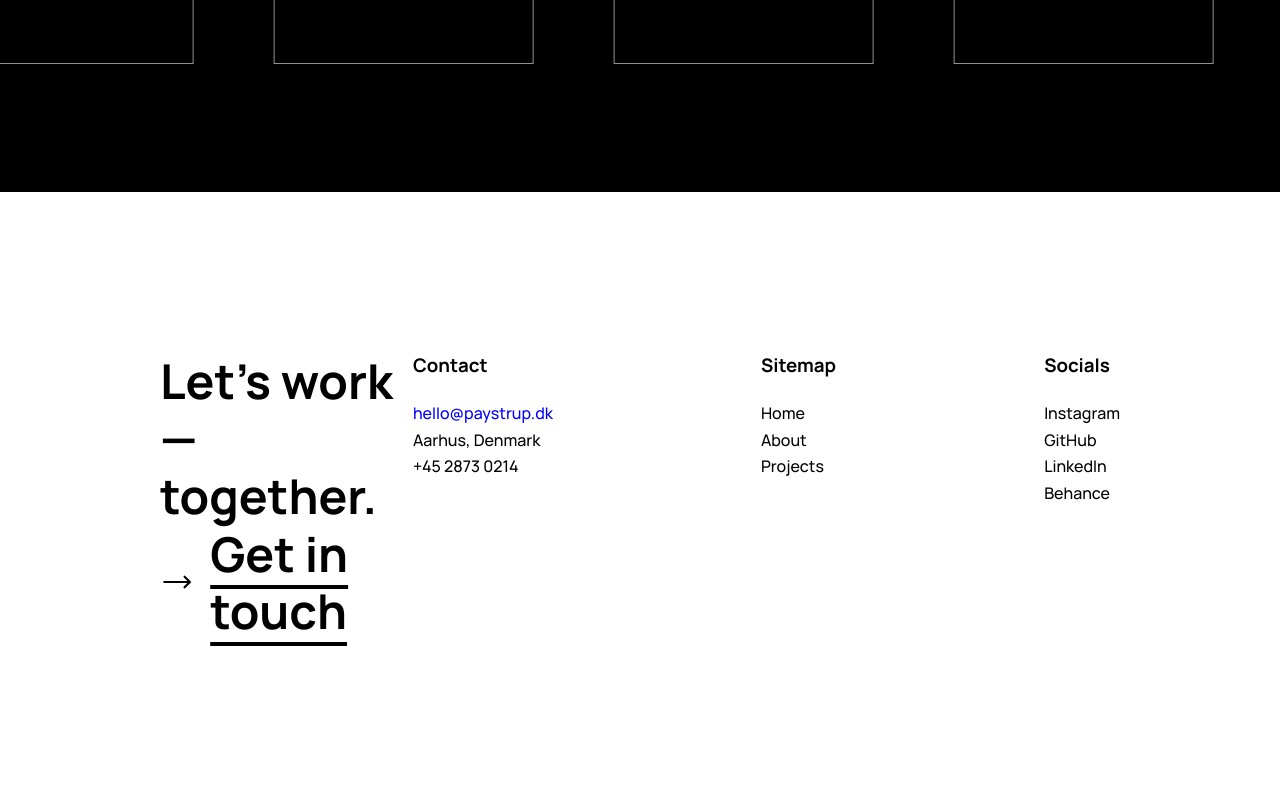
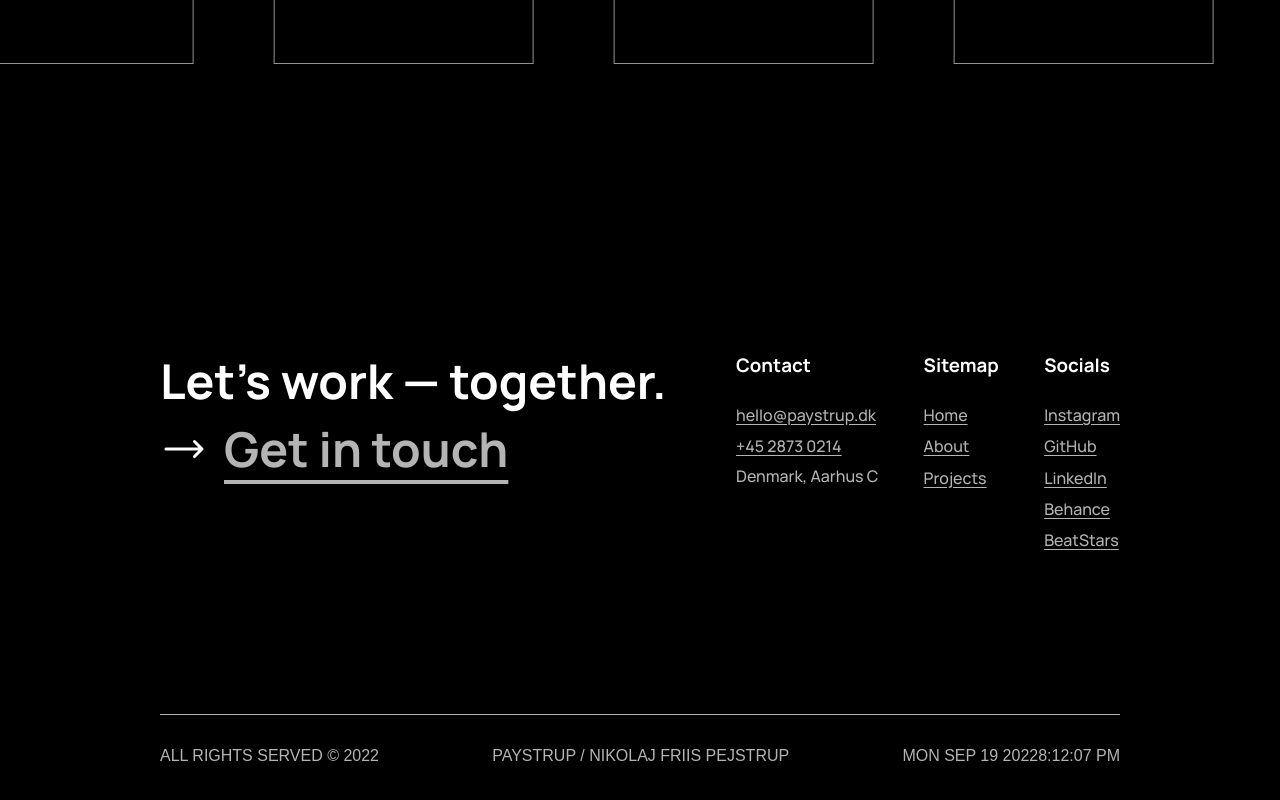
Before and after one commit to paystrup/3sem-exam-portfolio, a React (Create React App) app: page / in a window 1280 px wide. Shown: the part 2376-3176 px from the top of the page. Before the commit the page ends 3128 px from the top, so only its background shows below. Built offline with nearby package versions, Linux system fonts and the light colour scheme; no server answers.

Commit message:
footer fixed

```diff
--- a/src/App.css
+++ b/src/App.css
@@ -166,10 +166,18 @@ a{
   text-decoration: none;
   border-radius: 50%;
   opacity: 0.5;
+  transition: 1s ease;
 }
 
 .scrollToTop svg{
   height: 30px;
+}
+
+.scrollToTop button:hover{
+  background-color: white;
+  opacity: 0.8;
+  color: black;
+  transition: 0.3s ease;
 }
 
 nav{
@@ -545,18 +553,35 @@ nav ul a:hover{
 
 /*--------------------- footer ---------------------*/
 footer{
-  display: flex;
-  justify-content: space-between;
   padding-top: 10rem;
   padding-left: 10rem;
   padding-right: 10rem;
-  padding-bottom: 25rem;
-  height: 50vh;
+  padding-bottom: 5rem;
+  background-color: black;
+  color: white;
 }
 
 .footerRight{
   display: flex;
-  gap: 13rem;
+  width: 40%;
+  justify-content: space-between;
+}
+
+.footerTop{
+  display: flex;
+  justify-content: space-between;
+  padding-bottom: 10rem;
+}
+
+.footerBottom{
+  display: flex;
+  justify-content: space-between;
+  padding-top: 2rem;
+}
+
+.footerBottom p{
+  color: var(--darkgrey);
+
 }
 
 footer h2{
@@ -578,32 +603,31 @@ footer h3{
   flex-direction: column;
   gap: 0.3rem;
   list-style-type: none;
+  color: var(--darkgrey);
 }
 
 .footerCTA svg{
   height: 3rem;
+  color: white;
 }
 
 .footerCTA a{
+  color: var(--darkgrey);
   display: flex;
   align-items: center;
   gap: 1rem;
   font-size: 3rem;
   font-weight: 800;
-  line-height: 1.2;
+  line-height: 1.66;
   text-underline-offset: 0.8rem;
-  color: black;
   text-decoration: underline;
-
 }
 
 .footerLinks a{
-  text-decoration: none;
-  color: black;
-}
-
-.footerLinks a span{
-  color: blue;
+  color: var(--darkgrey);
+  line-height: 1.66;
+  text-decoration: underline;
+  text-underline-offset: 3px;
 }
 
 .footerLinks a:hover{
@@ -625,11 +649,19 @@ footer h3{
   background-color: black;
 }
 
+.stripe3{
+  display: block;
+  width: 100%;
+  height: 1px;
+  background-color: var(--darkgrey);
+}
+
 /* --------------- all project pages ---------------*/
 .allProjectsPage{
   padding-top: 15rem;
   padding-left: 8rem;
   padding-right: 8rem;
+  padding-bottom: 10rem;
 }
 
 .allProjectsPage h1{
--- a/src/components/Footer.js
+++ b/src/components/Footer.js
@@ -2,8 +2,15 @@ import { NavLink } from "react-router-dom";
 import { ArrowLongRightIcon } from '@heroicons/react/24/solid'
 
 export default function Footer() {
+    // 🌅 date for footerBottom
+    const date = new Date();
+    const n = date.toDateString();
+    const time = date.toLocaleTimeString();
+    const timeDate = n.toUpperCase() + time.toUpperCase();
+
     return (
         <footer>
+            <div className="footerTop">
                 <div className="footerCTA">
                     <h2>Let's work — together.</h2>
                     <h2><a href="mailto:hello@paystrup.dk"><ArrowLongRightIcon />Get in touch</a></h2>
@@ -12,9 +19,10 @@ export default function Footer() {
                     <div>
                         <h3>Contact</h3>
                         <ul className="footerLinks">
-                        <li><a href="mailto:hello@paystrup.dk"><span>hello@paystrup.dk</span></a></li>
-                        <li>Aarhus, Denmark</li>
+                            <li><a href="mailto:hello@paystrup.dk">hello@paystrup.dk</a></li>
+
                             <li><a href="tel:+4528730214">+45 2873 0214</a></li>
+                            <li>Denmark, Aarhus C</li>
                         </ul>
                     </div>
                     <div>
@@ -33,8 +41,16 @@ export default function Footer() {
                             <li><a target="_blank" rel="noreferrer" href="https://github.com/paystrup">GitHub</a></li>
                             <li><a target="_blank" rel="noreferrer" href="https://www.linkedin.com/in/nikolajpejstrup/">LinkedIn</a></li>
                             <li><a target="_blank" rel="noreferrer" href="https://www.behance.net/paystrup">Behance</a></li>
+                            <li><a target="_blank" rel="noreferrer" href="https://payxbuch.com/">BeatStars</a></li>
                         </ul>
                     </div>
+                </div>
+            </div>
+            <div className="stripe3"></div>
+            <div className="footerBottom">
+                <p>ALL RIGHTS SERVED © 2022</p>
+                <p>PAYSTRUP / NIKOLAJ FRIIS PEJSTRUP</p>
+                <p>{timeDate}</p>
             </div>
         </footer>
     );
```
Lines whose indentation alone changed are shown as unchanged.
